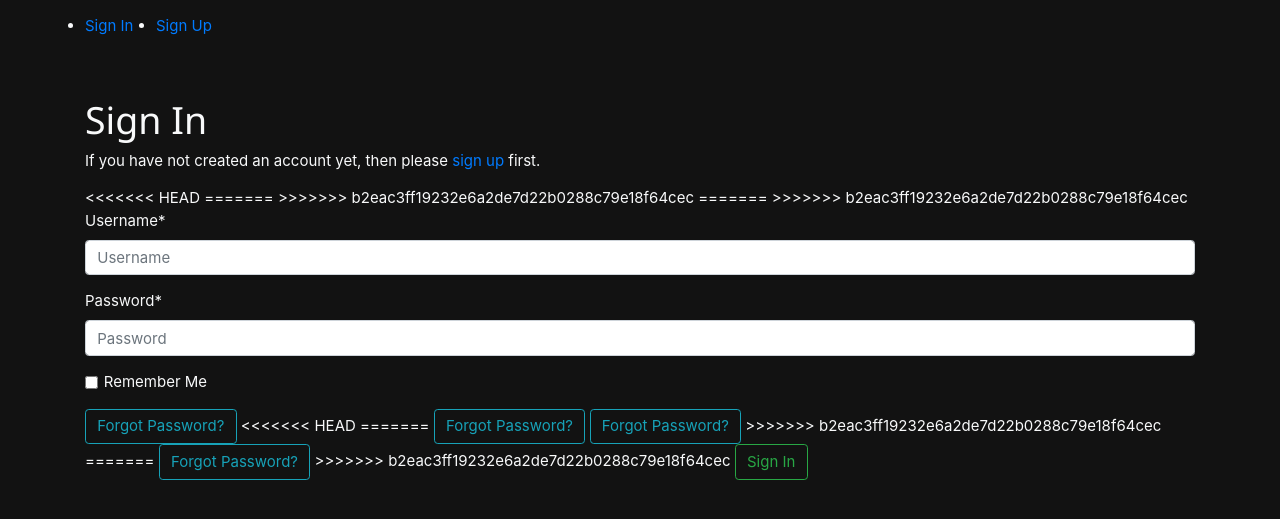
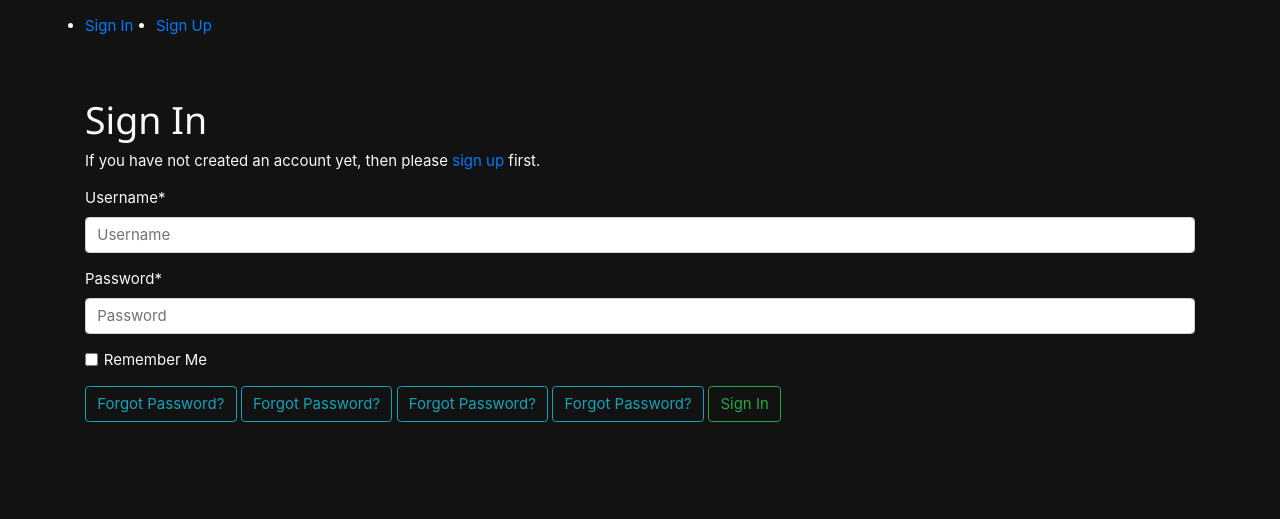
Before and after one commit to Akashno/nocodes, a Django app: page /accounts/login/ in a window 1280 px wide. Shown: the part 41-560 px from the top of the page. Run offline with Django 3.2, Linux system fonts and the light colour scheme; some libraries are stand-ins or nearby versions.

Commit message:
fix login isssue

```diff
--- a/templates/account/!login.html
+++ b/templates/account/!login.html
@@ -2,19 +2,18 @@
 {% load crispy_forms_tags %}
 
 <form class="" method="POST" action="{% url 'account_login' %}">
-<<<<<<< HEAD
-=======
+
+
 
 <form class="" method="POST" action="{% url 'account_login' %}">
 
 <form class="login" method="POST" action="{% url 'account_login' %}">
 
->>>>>>> b2eac3ff19232e6a2de7d22b0288c79e18f64cec
-=======
+
 
 <form class="login" method="POST" action="{% url 'account_login' %}">
 
->>>>>>> b2eac3ff19232e6a2de7d22b0288c79e18f64cec
+
   {% csrf_token %}
   {{ form|crispy }}
   {% if redirect_field_value %}
@@ -22,18 +21,16 @@
   {% endif %}
 
   <a class="button secondaryAction btn border border-info text-info " href="{% url 'account_reset_password' %}">{% trans "Forgot Password?" %}</a>
-<<<<<<< HEAD
-=======
+
 
   <a class="button secondaryAction btn border border-info text-info " href="{% url 'account_reset_password' %}">{% trans "Forgot Password?" %}</a>
 
   <a class="button secondaryAction btn border border-info text-info" href="{% url 'account_reset_password' %}">{% trans "Forgot Password?" %}</a>
 
->>>>>>> b2eac3ff19232e6a2de7d22b0288c79e18f64cec
-=======
+
 
   <a class="button secondaryAction btn border border-info text-info" href="{% url 'account_reset_password' %}">{% trans "Forgot Password?" %}</a>
 
->>>>>>> b2eac3ff19232e6a2de7d22b0288c79e18f64cec
+
   <button class="primaryAction btn border border-success text-success"  type="submit">{% trans "Sign In" %}</button>
 </form>
```
Also changed, not shown: db.sqlite3.
